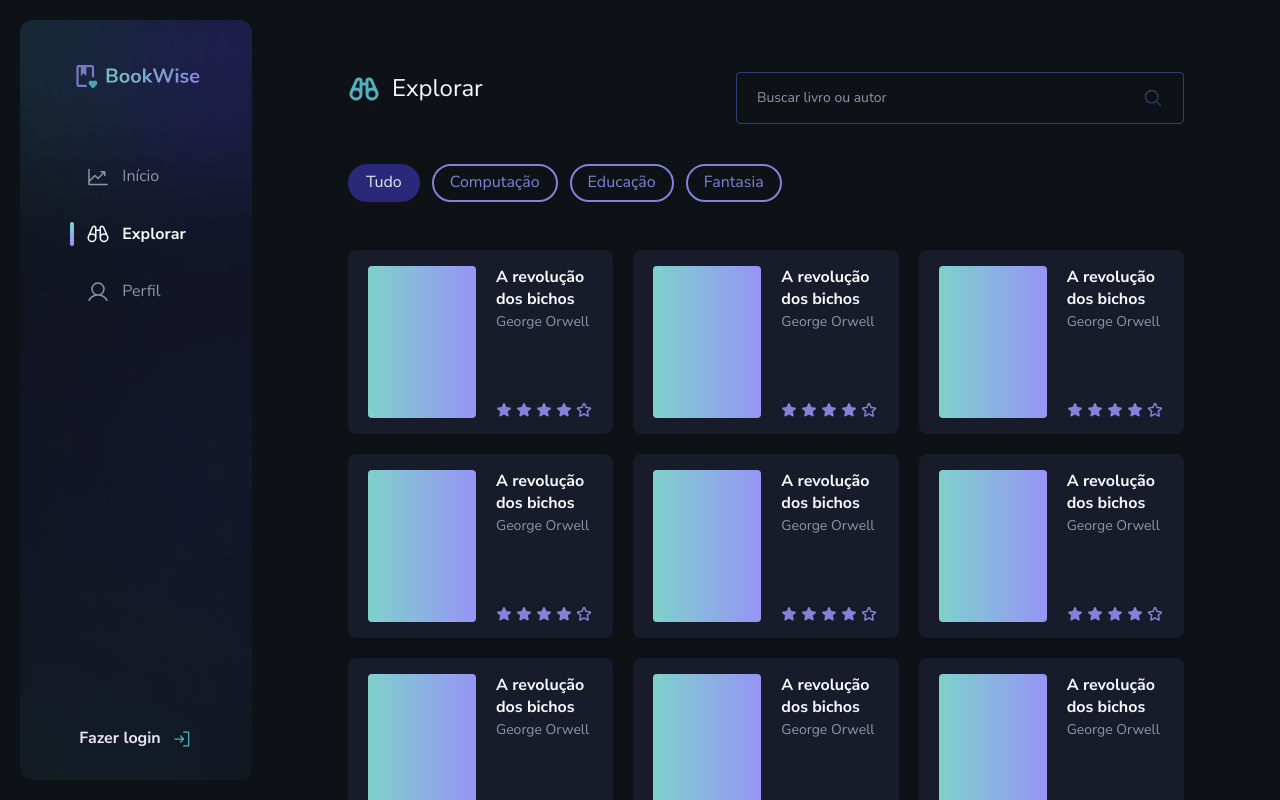
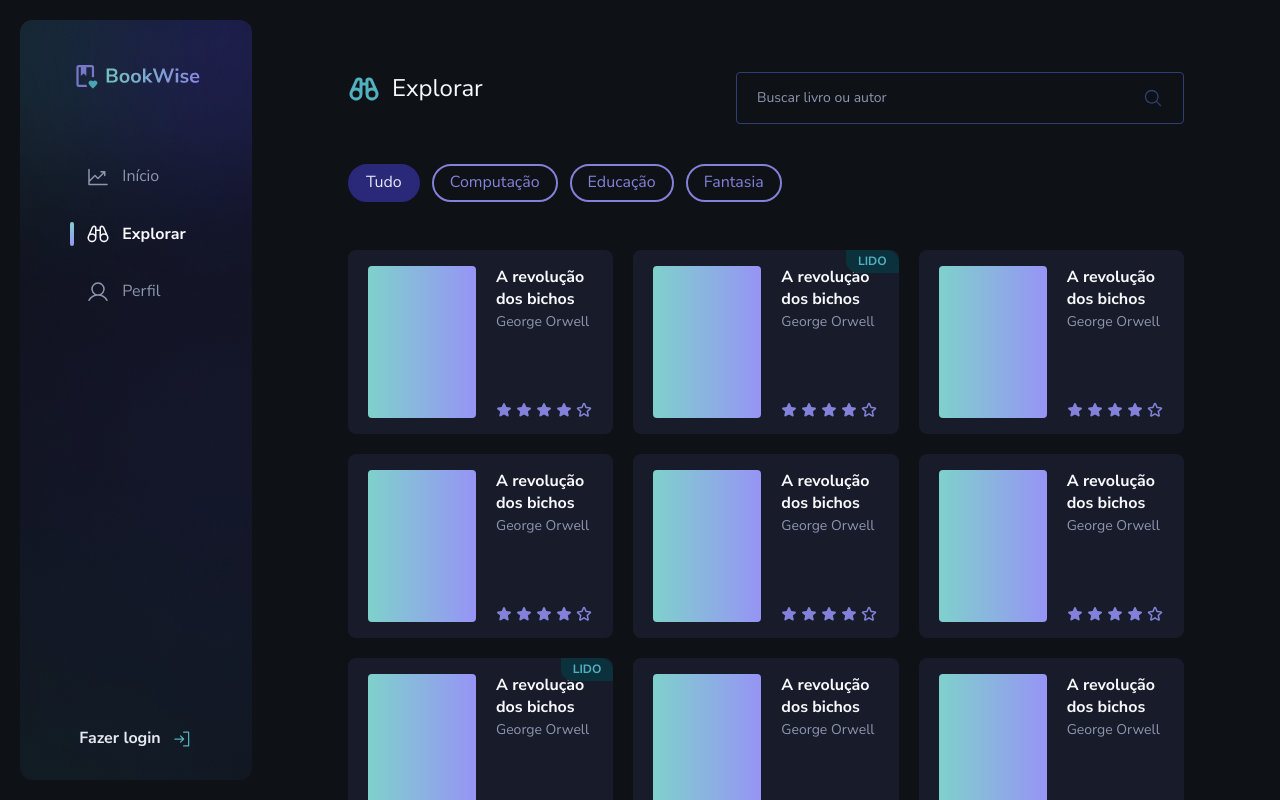
Before and after one commit to luiz21goncalves/ignite-book-wise, a Next.js app: page /dashboard/explore in a window 1280 px wide. Built offline with nearby package versions, Linux system fonts and the light colour scheme.

Commit message:
feat: add tag read in BookCard

```diff
--- a/src/app/dashboard/explore/components/BookCard.tsx
+++ b/src/app/dashboard/explore/components/BookCard.tsx
@@ -1,6 +1,12 @@
 import { Rating } from '@/components/Rating'
 
-export function BookCard() {
+type BookCardProps = {
+  isRead?: boolean
+}
+
+export function BookCard(props: BookCardProps) {
+  const { isRead = false } = props
+
   return (
     <div className="bg-gray-700 py-4 px-5 flex flex-row gap-5 rounded-lg relative overflow-hidden">
       <div className="w-[108px] h-[152px] bg-gradient-horizontal rounded flex-shrink-0" />
@@ -15,6 +21,11 @@ export function BookCard() {
 
         <Rating rating={4} />
       </div>
+      {isRead && (
+        <span className="py-1 px-3 bg-green-300 text-green-100 text-xs font-bold uppercase leading-tight absolute rounded-tr-xl rounded-bl-xl top-0 right-0">
+          Lido
+        </span>
+      )}
     </div>
   )
 }
--- a/src/app/dashboard/explore/page.tsx
+++ b/src/app/dashboard/explore/page.tsx
@@ -22,12 +22,12 @@ export default function Explore() {
 
       <div className="grid grid-cols-3 gap-5 pb-12">
         <BookCard />
+        <BookCard isRead />
         <BookCard />
         <BookCard />
         <BookCard />
         <BookCard />
-        <BookCard />
-        <BookCard />
+        <BookCard isRead />
         <BookCard />
         <BookCard />
         <BookCard />
```
